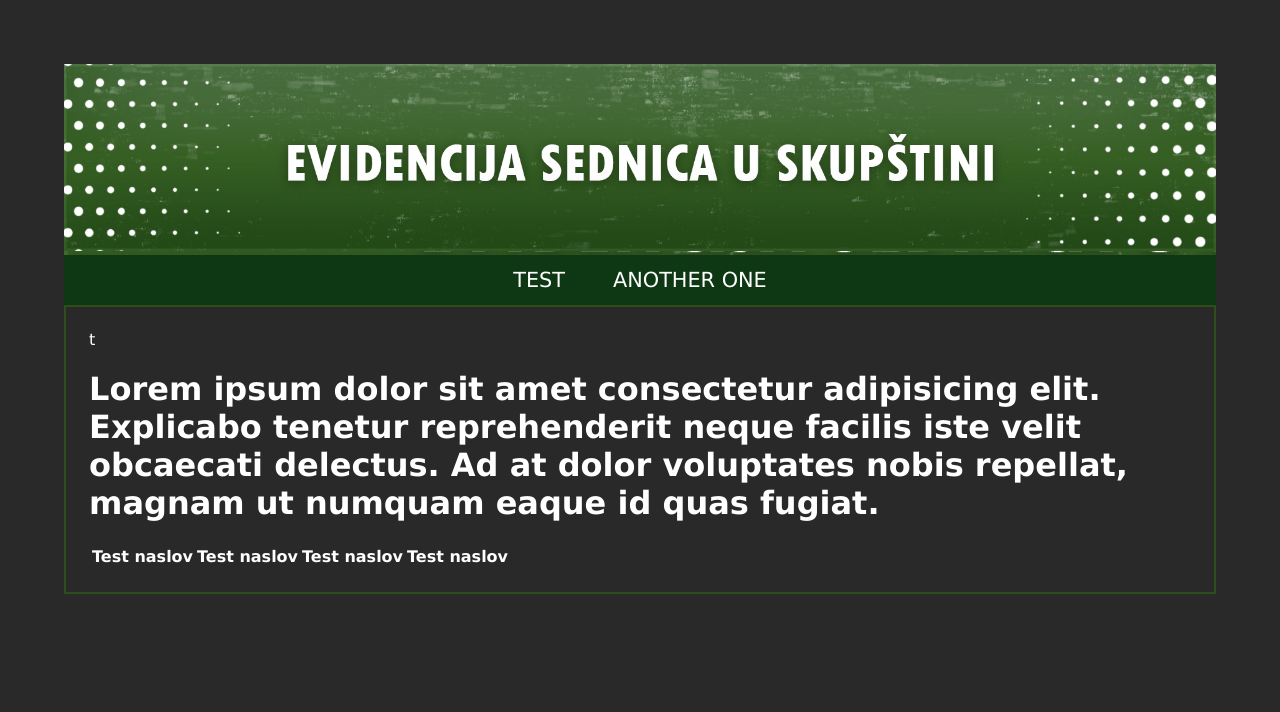
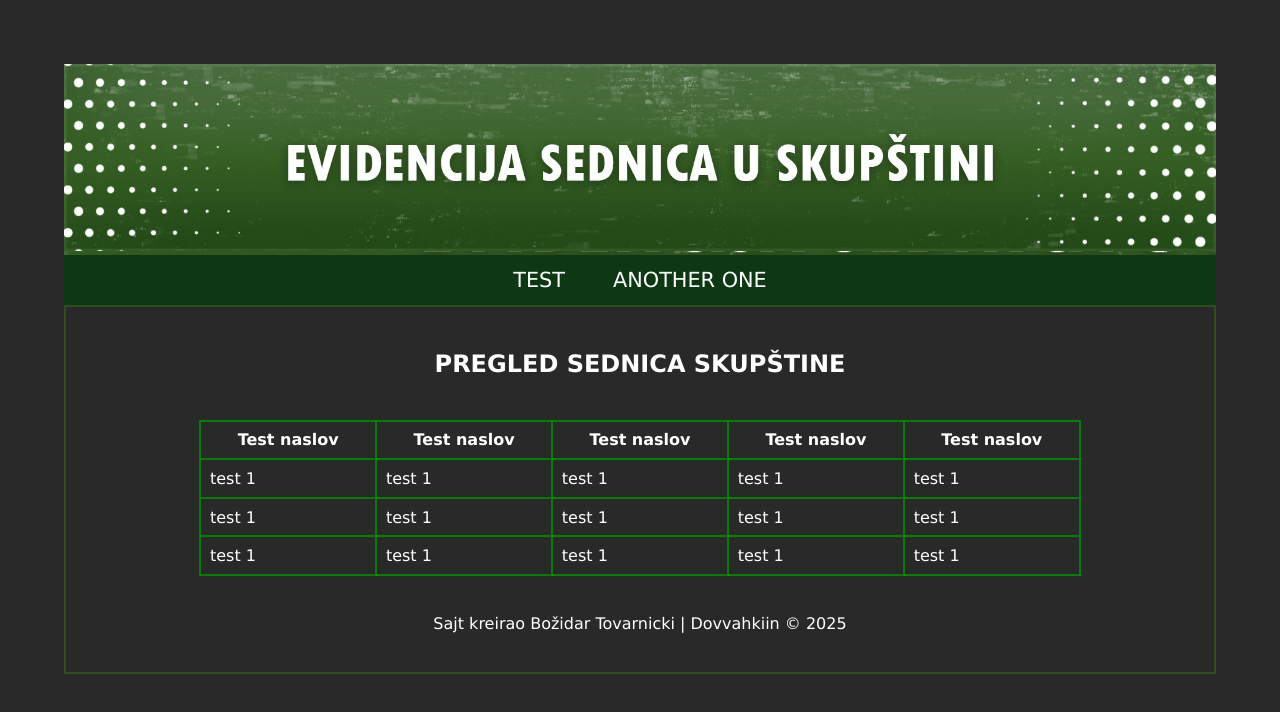
Before and after one commit to Dovvahkiin/Evidencija-sednica-u-skupstini, a React (Vite) app in the folder klijent/: page / in a window 1280 px wide. Shown: the top 712 px of the page. Built offline with nearby package versions, Linux system fonts and the light colour scheme.

Commit message:
Added footer with dynamic year

```diff
--- /dev/null
+++ b/klijent/src/komponente/Footer.jsx
@@ -0,0 +1,15 @@
+function Footer() {
+
+   function podesiDatum()
+   {
+     const datumNovi = new Date();
+     const trenutnaGodina = datumNovi.getFullYear();
+     return trenutnaGodina;
+   }
+
+  return (
+    <p>Sajt kreirao Božidar Tovarnicki | Dovvahkiin &copy; {podesiDatum()}</p>
+  )
+}
+
+export default Footer
--- a/klijent/src/komponente/Header/Header.jsx
+++ b/klijent/src/komponente/Header/Header.jsx
@@ -1,5 +1,5 @@
 import React from 'react'
-import NavigacioniBar from '../Navigacija/NavigacioniBar'
+import NavigacioniBar from './Navigacija/NavigacioniBar'
 import Banner from './Banner'
 import "../../stilovi/header.css"
 import "../../stilovi/general.css"
--- a/klijent/src/komponente/Navigacija/NavigacioniBar.jsx
+++ b/klijent/src/komponente/Header/Navigacija/NavigacioniBar.jsx
@@ -3,12 +3,12 @@ import {Link} from "react-router-dom"
 
 function NavigacioniBar() {
   return (
-    <div className="navigacijaKontejner">
+    <nav className="navigacijaKontejner">
         <ul>
             <li><Link to="/">TEST</Link></li>
             <li><Link to="/">ANOTHER ONE</Link></li>
         </ul>
-    </div>
+    </nav>
   )
 }
 
--- a/klijent/src/komponente/tabele/TabelaPregled.jsx
+++ b/klijent/src/komponente/tabele/TabelaPregled.jsx
@@ -3,19 +3,37 @@ import React from 'react'
 function TabelaPregled() {
   return (
     <>
-
-
-    <div className="okvirSajta">t
-    <h1>Lorem ipsum dolor sit amet consectetur adipisicing elit. Explicabo tenetur reprehenderit neque facilis iste velit obcaecati delectus. Ad at dolor voluptates nobis repellat, magnam ut numquam eaque id quas fugiat.</h1>
+         <h1>PREGLED SEDNICA SKUPŠTINE</h1>
+          <article className="tabelaPocetna">
 
        <table>
         <th>Test naslov</th>
         <th>Test naslov</th>
         <th>Test naslov</th>
         <th>Test naslov</th>
+        <th>Test naslov</th>
+
+        <tr>
+          <td>test 1</td>
+          <td>test 1</td>
+          <td>test 1</td>
+          <td>test 1</td>
+          <td>test 1</td>
+        </tr>        <tr>
+          <td>test 1</td>
+          <td>test 1</td>
+          <td>test 1</td>
+          <td>test 1</td>
+          <td>test 1</td>
+        </tr>        <tr>
+          <td>test 1</td>
+          <td>test 1</td>
+          <td>test 1</td>
+          <td>test 1</td>
+          <td>test 1</td>
+        </tr>
     </table>
-
-    </div>
+          </article>
     </>
   )
 }
--- a/klijent/src/stilovi/general.css
+++ b/klijent/src/stilovi/general.css
@@ -18,4 +18,29 @@ body
     color: white;
     border: 2px solid var(--zelena);
     padding: 2%;
+    display: flex;
+    flex-direction: column;
+    justify-content: center;
+    align-items: center;
 }
+
+.tabelaPocetna
+{
+    width: 80%;
+    margin: 2%;
+}
+
+.tabelaPocetna > table
+{
+    padding: 2%;
+    width: 100%;
+}
+.tabelaPocetna > table, th,td
+{
+    border: 2px solid green;
+    border-collapse: collapse;
+}
+.tabelaPocetna > tr,th,td
+{
+    padding: 1%
+}
--- a/klijent/src/stranice/Pocetna.jsx
+++ b/klijent/src/stranice/Pocetna.jsx
@@ -1,13 +1,17 @@
 import React from 'react'
 import TabelaPregled from '../komponente/tabele/TabelaPregled'
 import Header from '../komponente/Header/Header'
+import Footer from '../komponente/Footer'
 
 function Pocetna() {
   return (
-    <>
-    <Header />
-        <TabelaPregled />
-    </>
+    <main>
+        <Header />
+        <section className="okvirSajta">
+            <TabelaPregled />
+            <Footer />
+        </section>
+    </main>
   )
 }
 
```
Also changed, not shown: 1 other file (tests, documents, lock files or other folders).
